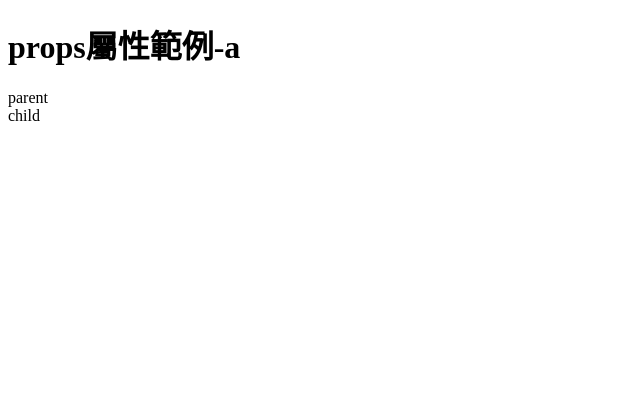
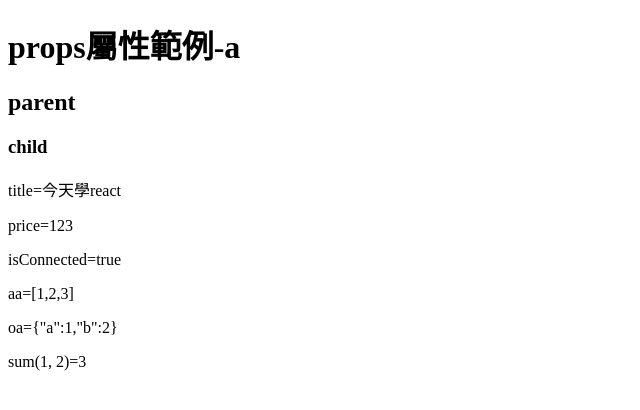
Before and after one commit to FrostAce52/next-base-main, a Next.js app: page /cs-0930/props-a in a window 1280 px wide. Shown: the top 410 px of the page, without its empty margins (0-640 px from the left). Built offline with nearby package versions, Linux system fonts and the light colour scheme.

Commit message:
parent-child

```diff
--- a/components/props-a/child.js
+++ b/components/props-a/child.js
@@ -1,9 +1,17 @@
 import React, { useState, useEffect } from 'react'
 
+// 子女元件可以從函式的傳入參數值，得到父母元件傳來的值
+// props必定是一個物件，裡面包含了父母元件傳來的所有資料
 export default function Child(props) {
   return (
     <>
-      <div>child</div>
+      <h3>child</h3>
+      <p>title={props.title}</p>
+      <p>price={props.price}</p>
+      <p>isConnected={JSON.stringify(props.isConnected)}</p>
+      <p>aa={JSON.stringify(props.aa)}</p>
+      <p>oa={JSON.stringify(props.oa)}</p>
+      <p>sum(1, 2)={props.sum(1, 2)}</p>
     </>
   )
 }
--- a/components/props-a/parent.js
+++ b/components/props-a/parent.js
@@ -3,8 +3,17 @@
 export default function Parent(props) {
   return (
     <>
-      <div>parent</div>
-      <Child />
+      <h2>parent</h2>
+      {/* 誰render誰 (父母render子女) */}
+      {/* 父母元件利用類似HTML給定屬性值的方式，傳遞各種類型的值給子女元件 */}
+      <Child
+        title="今天學react"
+        price={123}
+        isConnected={true}
+        aa={[1, 2, 3]}
+        oa={{ a: 1, b: 2 }}
+        sum={(x, y) => x + y}
+      />
     </>
   )
 }
--- a/pages/cs-0930/props-a.js
+++ b/pages/cs-0930/props-a.js
@@ -1,9 +1,13 @@
 import React, { useState, useEffect } from 'react'
+
 import Parent from '@/components/props-a/parent'
+
 export default function PropsA(props) {
   return (
     <>
       <h1>props屬性範例-a</h1>
+      {/* 誰render誰 (父母render子女) */}
+      {/* 父母元件利用類似HTML給定屬性值的方式，傳遞各種類型的值給子女元件 */}
       <Parent />
     </>
   )
```
